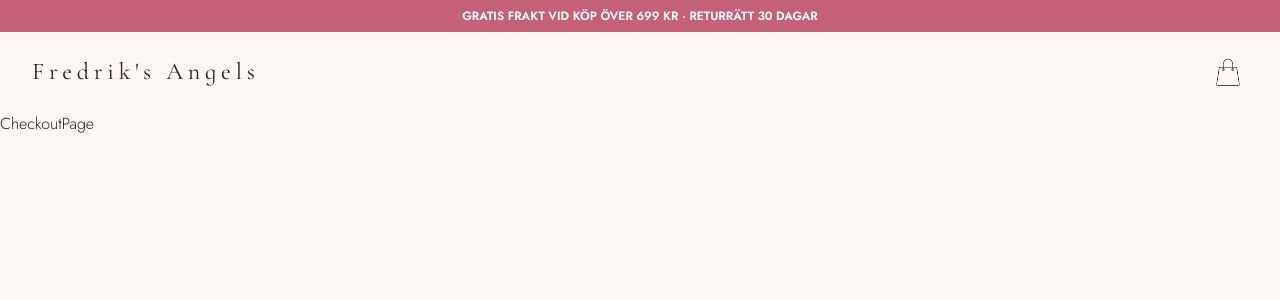
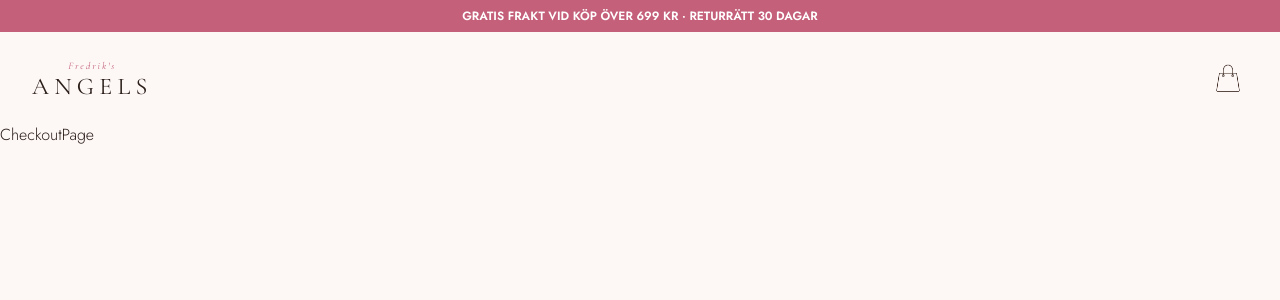
Before and after one commit to dianaparagina90-ai/E-handel-project, a React (Vite) app: page /Checkout in a window 1280 px wide. Shown: the top 300 px of the page. Built offline with nearby package versions, Linux system fonts and the light colour scheme.

Commit message:
feat: refine header logo and improve cart accessibility

```diff
--- a/src/components/Header.tsx
+++ b/src/components/Header.tsx
@@ -14,12 +14,21 @@ function Header () {
 
         <div className="bg-[#fdf8f6] flex justify-between items-center px-8 py-5">
 
-            <div className="font-display text-2xl tracking-[0.2em]">
-                <Link to="/">Fredrik's Angels</Link>
+            <div>
+                <Link to="/" className="inline-flex flex-col items-center leading-none">
+            <span className="font-display text-[10px] italic tracking-[0.2em] text-[#c4607a]">
+                Fredrik's
+            </span>
+
+            <span className="font-display text-2xl uppercase tracking-[0.22em] text-[#2c1f1a]">
+                Angels
+            </span>
+
+            </Link>
             </div>
 
             <div>
-                <Link to="/Cart">
+                <Link to="/Cart" aria-label="Öppna kundvagn">
                 <img
                 src={cartIcon}
                 alt="Kundvagn"
```
